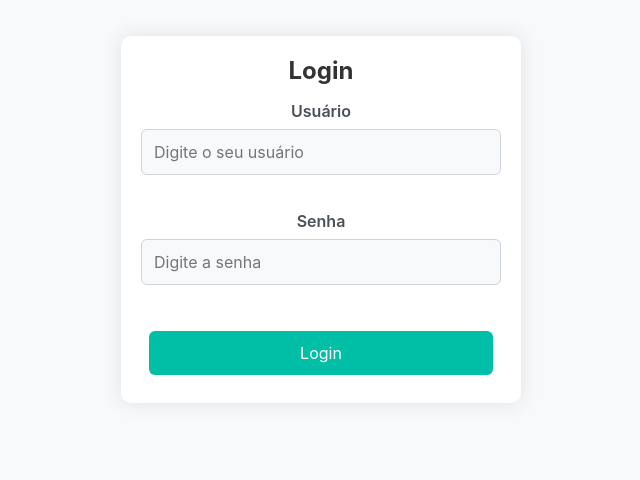
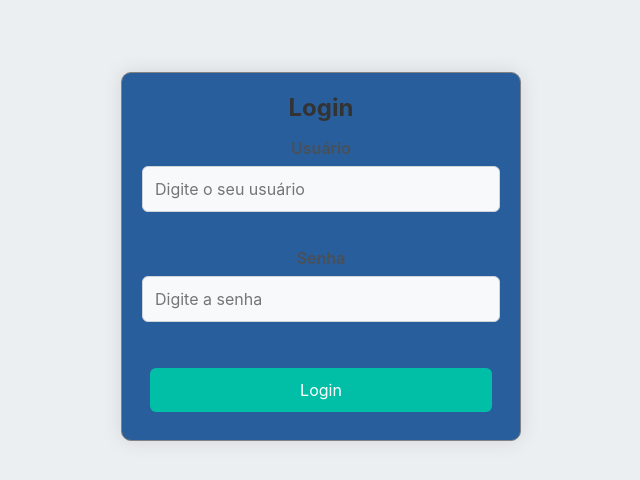
Before and after one commit to Eduardochimchek/product_server, a React (Vite) app: page / in a window 1280 px wide. Shown: the part 144-624 px from the top of the page, without its empty margins (319-959 px from the left). Built offline with nearby package versions, Linux system fonts and the light colour scheme; the HTML template or start-up script is replaced by a standard one.

Commit message:
ajustes na tela de login

```diff
--- a/data/db.json
+++ b/data/db.json
@@ -10,22 +10,14 @@
     },
     {
       "id": "2158",
-      "username": "yago",
+      "username": "eduardo",
       "password": "abcd",
-      "email": "yagocarvalho2001@gmail.com",
+      "email": "eduardo@gmail.com",
       "role": "Admin",
       "status": "Online"
     }
   ],
-  "products": [
-    {
-      "id": "3452",
-      "name": "Milho",
-      "description": "Milho conservado",
-      "price": "10000",
-      "stock": "-2"
-    }
-  ],
+  "products": [],
   "services": [
     {
       "id": "f350",
--- a/src/App.css
+++ b/src/App.css
@@ -1,10 +1,12 @@
 .app {
   min-height: 100vh;
-  padding-top: 80px;
   margin: 0;
-  background-color: #f8f9fa;
+  background-color: #eceff1;
   color: #333;
   transition: background-color 0.3s ease, color 0.3s ease;
+  display: flex;
+  align-items: center;
+  justify-content: center;
 }
 
 body {
--- a/src/components/Login.css
+++ b/src/components/Login.css
@@ -1,12 +1,12 @@
 /* Container principal */
 .login-container {
-  max-width: 400px;
-  margin: 100px auto;
+  min-width: 400px;
   padding: 20px;
-  background-color: #ffffff; /* Fundo branco */
+  background-color: #295e9d; /* Fundo branco */
   border-radius: 10px;
   box-shadow: 0 0 20px rgba(0, 0, 0, 0.1);
   text-align: center; /* Centralizar texto */
+  border: 1px solid #838383
 }
 
 /* Formulário */
@@ -20,10 +20,14 @@
   margin-bottom: 20px;
 }
 
+.form-group label{
+  color: white;
+}
+
 /* Rótulos */
 .login-form label {
   font-weight: 600;
-  color: #333333; /* Texto escuro */
+  color: white; /* Texto escuro */
   margin-bottom: 8px;
   display: block; /* Adicionar quebra de linha */
 }
--- a/src/components/Products.jsx
+++ b/src/components/Products.jsx
@@ -22,6 +22,7 @@ const Products = () => {
       console.error('Error fetching products:', error);
     }
   };
+
 
   const handleRemove = async (productId) => {
     try {
```
